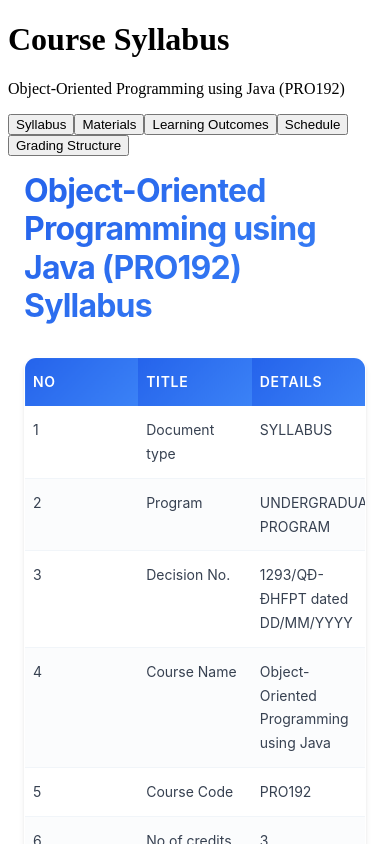
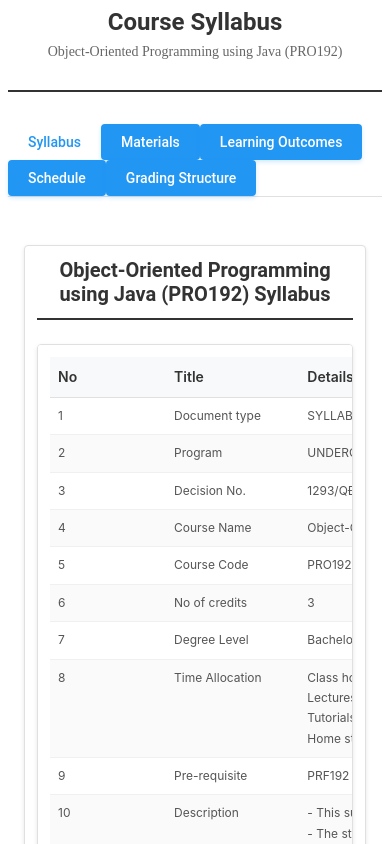
Before and after one commit to Teramax-void/mdx-test, a React (Vite) app: page / in a window 390 px wide. Shown: the top 844 px of the page. Built offline with nearby package versions, Linux system fonts and the light colour scheme.

Commit message:
Professional Course Syllabus Layout

```diff
--- a/src/main.tsx
+++ b/src/main.tsx
@@ -2,6 +2,7 @@ import React from 'react';
 import ReactDOM from 'react-dom/client';
 import SyllabusPage from './syllabus-pro192-spring2021';
 import './styles/mdx-content.css';
+import './styles/professional-syllabus.css';
 
 ReactDOM.createRoot(document.getElementById('root') as HTMLElement).render(
   <React.StrictMode>
--- /dev/null
+++ b/src/styles/professional-syllabus.css
@@ -0,0 +1,296 @@
+/* Professional Course Syllabus Layout */
+
+/* Main Title Styling */
+.mdx-content h1 {
+  /* Centered title */
+  text-align: center;
+
+  /* Bold, sans-serif font */
+  font-family: 'Roboto', Arial, sans-serif;
+  font-weight: 700;
+  font-size: 24px;
+
+  /* Subtle bottom border */
+  border-bottom: 2px solid #333;
+  padding-bottom: 16px;
+  margin: 0 0 32px 0;
+
+  /* Remove gradient background for professional look */
+  background: none;
+  -webkit-background-clip: unset;
+  -webkit-text-fill-color: unset;
+  background-clip: unset;
+  color: #333;
+
+  /* Professional spacing */
+  line-height: 1.2;
+  letter-spacing: 0;
+}
+
+/* Column and Bar Containers */
+.mdx-content table,
+.mdx-content .content-container,
+.mdx-content .info-box {
+  /* Consistent outline */
+  border: 1px solid #e0e0e0;
+  border-radius: 4px;
+
+  /* Light box-shadow for depth */
+  box-shadow: 0 2px 4px rgba(0, 0, 0, 0.1);
+
+  /* Internal padding */
+  padding: 12px;
+
+  /* Spacing between containers */
+  margin-bottom: 16px;
+}
+
+/* Table Styling Override for Professional Look */
+.mdx-content table {
+  background: white;
+  border-collapse: separate;
+  border-spacing: 0;
+  border-radius: 4px;
+  overflow: hidden;
+  margin: 16px 0;
+}
+
+.mdx-content th {
+  background: #f8f9fa;
+  color: #333;
+  font-weight: 600;
+  padding: 12px;
+  text-align: left;
+  font-size: 14px;
+  border-bottom: 1px solid #e0e0e0;
+  text-transform: none;
+  letter-spacing: 0;
+}
+
+.mdx-content td {
+  padding: 12px;
+  border-bottom: 1px solid #f0f0f0;
+  color: #555;
+  vertical-align: top;
+}
+
+.mdx-content tr:nth-child(even) {
+  background: #fafafa;
+}
+
+.mdx-content tr:hover {
+  background: #f5f5f5;
+  transition: background-color 0.2s ease;
+}
+
+/* Interactive Button Styling */
+.professional-button,
+.mdx-content button,
+.tab-button {
+  /* Modern, rounded corners */
+  border-radius: 6px;
+
+  /* Primary colors */
+  background-color: #2196F3;
+  color: white;
+
+  /* Padding */
+  padding: 10px 20px;
+
+  /* Center-align text */
+  text-align: center;
+
+  /* Remove default button styles */
+  border: none;
+  cursor: pointer;
+
+  /* Font styling */
+  font-family: 'Roboto', Arial, sans-serif;
+  font-weight: 500;
+  font-size: 14px;
+
+  /* Transition animation */
+  transition: all 0.3s ease;
+
+  /* Base box-shadow */
+  box-shadow: 0 2px 4px rgba(33, 150, 243, 0.2);
+}
+
+/* Button Hover State */
+.professional-button:hover,
+.mdx-content button:hover,
+.tab-button:hover {
+  /* Darken background by 10% */
+  background-color: #1976D2;
+
+  /* Enhanced box-shadow on hover */
+  box-shadow: 0 4px 8px rgba(33, 150, 243, 0.3);
+
+  /* Slight lift effect */
+  transform: translateY(-1px);
+}
+
+/* Button Focus State for Accessibility */
+.professional-button:focus,
+.mdx-content button:focus,
+.tab-button:focus {
+  outline: 2px solid #2196F3;
+  outline-offset: 2px;
+}
+
+/* Tab Navigation Styling */
+.tab-navigation {
+  display: flex;
+  gap: 4px;
+  margin-bottom: 16px;
+  border-bottom: 1px solid #e0e0e0;
+  padding-bottom: 0;
+}
+
+.tab-navigation .tab-button {
+  border-radius: 6px 6px 0 0;
+  margin-bottom: -1px;
+  border-bottom: 2px solid transparent;
+}
+
+.tab-navigation .tab-button.active {
+  background-color: white;
+  color: #2196F3;
+  border-bottom-color: #2196F3;
+  box-shadow: none;
+}
+
+.tab-navigation .tab-button.active:hover {
+  background-color: white;
+  transform: none;
+}
+
+/* Content Containers */
+.content-section {
+  border: 1px solid #e0e0e0;
+  border-radius: 4px;
+  box-shadow: 0 2px 4px rgba(0, 0, 0, 0.1);
+  padding: 12px;
+  margin: 16px 0;
+  background: white;
+}
+
+/* Responsive Design */
+@media (max-width: 768px) {
+  /* Stack columns on mobile */
+  .mdx-content {
+    padding: 16px;
+  }
+
+  /* Maintain minimum margins */
+  .mdx-content table,
+  .mdx-content .content-container,
+  .mdx-content .info-box,
+  .content-section {
+    margin: 16px 0;
+  }
+
+  /* Adjust title for mobile */
+  .mdx-content h1 {
+    font-size: 20px;
+    padding-bottom: 12px;
+    margin-bottom: 24px;
+  }
+
+  /* Stack tab navigation on mobile */
+  .tab-navigation {
+    flex-direction: column;
+    gap: 2px;
+  }
+
+  .tab-navigation .tab-button {
+    border-radius: 4px;
+    border-bottom: none;
+    margin-bottom: 0;
+  }
+
+  /* Responsive table */
+  .mdx-content table {
+    font-size: 12px;
+    overflow-x: auto;
+    display: block;
+    white-space: nowrap;
+  }
+
+  .mdx-content th,
+  .mdx-content td {
+    padding: 8px;
+    min-width: 100px;
+  }
+}
+
+/* Additional Professional Elements */
+.info-card {
+  border: 1px solid #e0e0e0;
+  border-radius: 4px;
+  box-shadow: 0 2px 4px rgba(0, 0, 0, 0.1);
+  padding: 12px;
+  margin: 16px 0;
+  background: white;
+}
+
+.info-card h3 {
+  margin-top: 0;
+  color: #333;
+  font-size: 16px;
+  font-weight: 600;
+}
+
+/* List styling within containers */
+.mdx-content .content-section ul,
+.mdx-content .info-card ul {
+  margin: 8px 0;
+  padding-left: 20px;
+}
+
+.mdx-content .content-section li,
+.mdx-content .info-card li {
+  margin: 4px 0;
+  color: #555;
+}
+
+/* Professional color scheme */
+:root {
+  --primary-color: #2196F3;
+  --primary-dark: #1976D2;
+  --border-color: #e0e0e0;
+  --background-light: #fafafa;
+  --text-primary: #333;
+  --text-secondary: #555;
+  --shadow-light: rgba(0, 0, 0, 0.1);
+}
+
+/* Ensure consistent spacing */
+.mdx-content > * + * {
+  margin-top: 16px;
+}
+
+/* Professional header styling */
+.syllabus-header {
+  text-align: center;
+  border-bottom: 2px solid #333;
+  padding-bottom: 16px;
+  margin-bottom: 32px;
+}
+
+.syllabus-header h1 {
+  font-family: 'Roboto', Arial, sans-serif;
+  font-weight: 700;
+  font-size: 24px;
+  color: #333;
+  margin: 0;
+  border: none;
+  padding: 0;
+}
+
+.syllabus-header .subtitle {
+  font-size: 14px;
+  color: #666;
+  margin-top: 8px;
+  font-weight: 400;
+}
--- a/src/syllabus-pro192-spring2021.tsx
+++ b/src/syllabus-pro192-spring2021.tsx
@@ -6,6 +6,7 @@ import SyllabusSheet004 from './docs/Syllabus_mat/sheet004.mdx';
 import SyllabusSheet005 from './docs/Syllabus_mat/sheet005.mdx';
 import BackToTop from './components/BackToTop';
 import './styles/mdx-content.css';
+import './styles/professional-syllabus.css';
 
 const TABS = [
   { label: 'Syllabus', content: <SyllabusSheet001 /> },
@@ -21,23 +22,19 @@ export default function SyllabusPage() {
   return (
     <div className="min-h-screen bg-gradient-to-br from-slate-50 to-blue-50">
       <div className="max-w-7xl mx-auto bg-white rounded-2xl shadow-xl overflow-hidden">
-        {/* Header */}
-        <div className="bg-gradient-to-r from-blue-600 to-blue-700 px-8 py-6">
-          <h1 className="text-3xl font-bold text-white mb-2">Course Syllabus</h1>
-          <p className="text-blue-100 text-sm">Object-Oriented Programming using Java (PRO192)</p>
+        {/* Professional Header */}
+        <div className="syllabus-header bg-white px-8 py-6">
+          <h1>Course Syllabus</h1>
+          <p className="subtitle">Object-Oriented Programming using Java (PRO192)</p>
         </div>
 
-        {/* Tab Navigation */}
-        <nav className="bg-white border-b border-gray-200 px-8" aria-label="Syllabus Sections">
+        {/* Professional Tab Navigation */}
+        <nav className="tab-navigation bg-white border-b border-gray-200 px-8" aria-label="Syllabus Sections">
           <div className="flex gap-1 -mb-px">
             {TABS.map((t, i) => (
               <button
                 key={t.label}
-                className={`px-6 py-4 font-semibold text-sm border-b-2 rounded-t-lg transition-all duration-200 focus:outline-none focus-visible:ring-2 focus-visible:ring-blue-400 focus-visible:ring-offset-2 ${
-                  tab === i
-                    ? 'border-blue-600 text-blue-600 bg-blue-50 shadow-sm'
-                    : 'border-transparent text-gray-600 hover:text-blue-600 hover:bg-blue-50 hover:border-blue-300'
-                }`}
+                className={`tab-button ${tab === i ? 'active' : ''}`}
                 onClick={() => setTab(i)}
                 type="button"
                 aria-current={tab === i ? 'page' : undefined}
@@ -50,8 +47,19 @@ export default function SyllabusPage() {
 
         {/* Content Area */}
         <section className="mdx-content bg-white min-h-[600px]">
-          {TABS[tab].content}
+          <div className="content-section">
+            {TABS[tab].content}
+          </div>
         </section>
+
+        {/* Action Button Example */}
+        <div className="px-8 py-6 bg-gray-50 border-t">
+          <div className="text-center">
+            <button className="professional-button" type="button">
+              Download Syllabus PDF
+            </button>
+          </div>
+        </div>
       </div>
 
       <BackToTop />
```
